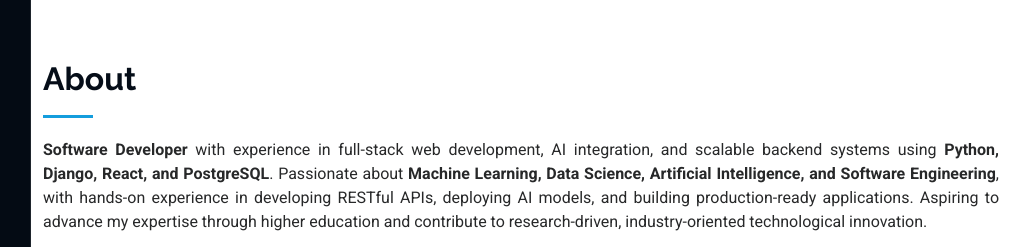
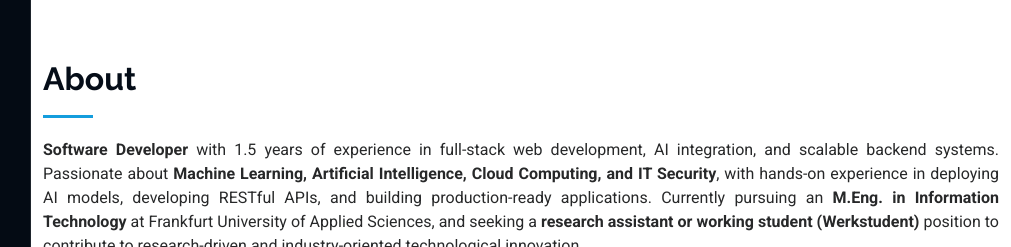
Before and after one commit to jahirnstu14/My_Portfolio, a plain HTML site: page index.html in a window 1280 px wide. Shown: the top 247 px of the page, 269-1280 px from the left. Drawn offline with Linux system fonts and the light colour scheme.

Commit message:
modify some feature

```diff
--- a/index.html
+++ b/index.html
@@ -120,8 +120,8 @@
       <div class="container section-title" data-aos="fade-up">
         <h2>About</h2>
         <p style="text-align: justify;">
-            <b>Software Developer</b> with experience in full-stack web development, AI integration, and scalable backend systems using <b>Python, Django, React, and PostgreSQL</b>. Passionate about <b>Machine Learning, Data Science, Artificial Intelligence, and Software Engineering</b>, with hands-on experience in developing RESTful APIs, deploying AI models, and building production-ready applications. Aspiring to advance my expertise through higher education and contribute to research-driven, industry-oriented technological innovation.
-        </p>
+    <b>Software Developer</b> with 1.5 years of experience in full-stack web development, AI integration, and scalable backend systems. Passionate about <b>Machine Learning, Artificial Intelligence, Cloud Computing, and IT Security</b>, with hands-on experience in deploying AI models, developing RESTful APIs, and building production-ready applications. Currently pursuing an <b>M.Eng. in Information Technology</b> at Frankfurt University of Applied Sciences, and seeking a <b>research assistant or working student (Werkstudent)</b> position to contribute to research-driven and industry-oriented technological innovation.
+</p>
       </div><!-- End Section Title -->
 
       <div class="container" data-aos="fade-up" data-aos-delay="100">
```
